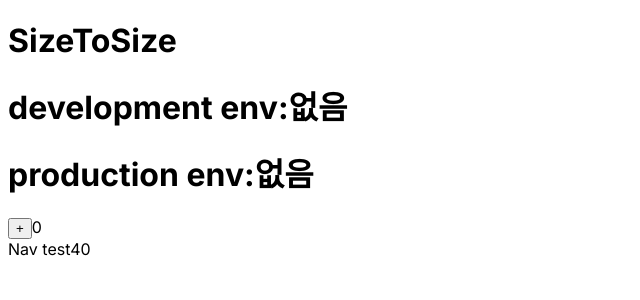
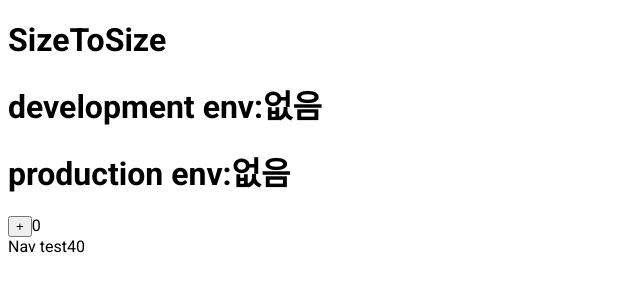
Before and after one commit to 2taesung/SizeToSize, a Next.js app: page / in a window 1280 px wide. Shown: the top 300 px of the page, without its empty margins (0-640 px from the left). Built offline with nearby package versions, Linux system fonts and the light colour scheme.

Commit message:
config: font roboto for MUI

```diff
--- a/src/app/layout.tsx
+++ b/src/app/layout.tsx
@@ -1,13 +1,17 @@
 import StyledComponentsRegistry from '@src/lib/registry';
 
-import { Inter } from 'next/font/google';
-
-const inter = Inter({ subsets: ['latin'] });
+import { Roboto } from 'next/font/google';
 
 export const metadata = {
   title: 'SizeToSize',
   description: 'You can find from size you have to size you will buy',
 };
+
+const roboto = Roboto({
+  subsets: ['latin'],
+  display: 'swap',
+  weight: ['300', '400', '500', '700'],
+});
 
 export default function RootLayout({
   children,
@@ -27,7 +31,7 @@
         <link rel="apple-touch-icon" href="images/icons/icon-192x192.png" />
         <meta name="msapplication-TileColor" content="#FF98BA" />
       </head>
-      <body className={inter.className}>
+      <body className={roboto.className}>
         <StyledComponentsRegistry>{children}</StyledComponentsRegistry>
       </body>
     </html>
```
